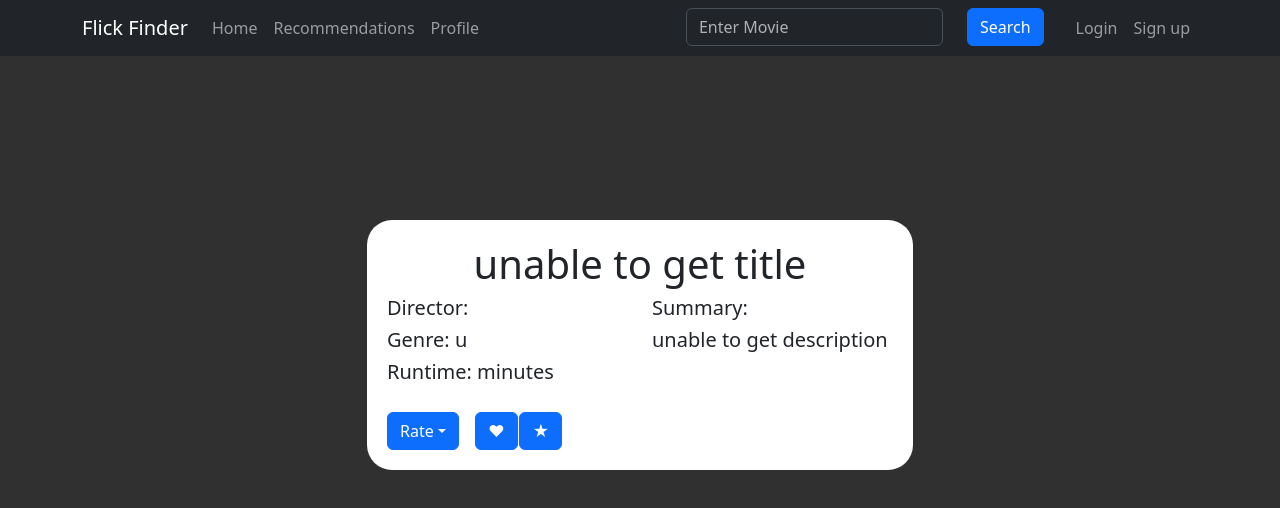
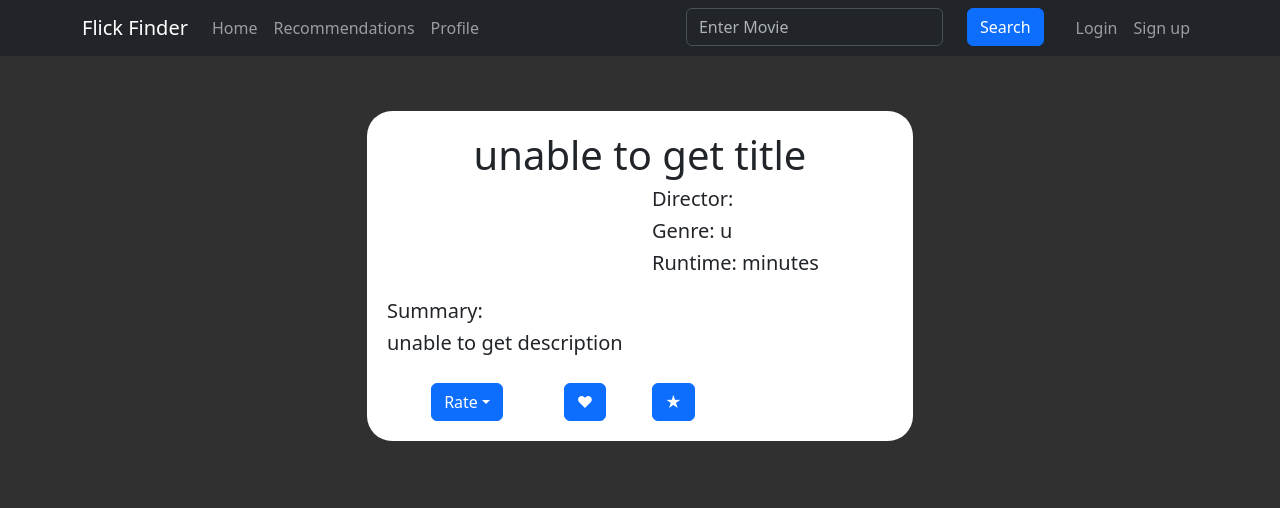
Before and after one commit to trallen22/Flick-Finder, a React (Create React App) app in the folder frontend/: page /movie in a window 1280 px wide. Shown: the top 508 px of the page. Built offline with nearby package versions, Linux system fonts and the light colour scheme; no server answers.

Commit message:
Changed movie cards

```diff
--- a/frontend/src/App.css
+++ b/frontend/src/App.css
@@ -16,7 +16,7 @@
   background: white;
   border-radius: 25px;
   align-items: center; /* Center align the content inside the header */
-  margin: 30% auto; /* Center horizontally */
+  margin: 10% auto; /* Center horizontally */
   max-width: 800px; /* Adjust the max-width as per your preference */
   padding: 20px; /* Add padding for better appearance */
 }
--- a/frontend/src/pages/movie.js
+++ b/frontend/src/pages/movie.js
@@ -20,6 +20,8 @@ function Movie() {
         genre: "unable to get genreas"
     });
 
+    const [posterPath, setPosterPath] = useState('');
+
     // const [movie_rating, setRating] = useState(0);
 
     useEffect(() => {
@@ -32,6 +34,25 @@ function Movie() {
             })
         });
     }, [location.pathname]);
+
+    useEffect(() => {
+        if (movieDetails.id) {
+            getPoster(movieDetails);
+        }
+    }, [movieDetails]);
+
+
+
+    function getPoster(movies){
+        fetch(`https://api.themoviedb.org/3/movie/${movies.id}?api_key=1b8a109c8da35481eb8e3f6a4d977ace&language=en-US`)
+              .then(res => res.json())
+              .then(data => {
+                console.log(data)
+                setPosterPath(`https://image.tmdb.org/t/p/w200${data.poster_path}`)
+                //posterURL: `https://image.tmdb.org/t/p/w200${data.poster_path}`
+              });
+
+    }
 
     async function handleLike(){
         console.log('Liked')
@@ -103,7 +124,8 @@ function Movie() {
 		}
     }
 
-    console.log(movieDetails.genre)
+    console.log(posterPath)
+    console.log(movieDetails)
 
     return (
         <Container className="Movie">
@@ -113,22 +135,26 @@ function Movie() {
                         <h1>{movieDetails.title}</h1>
                         <Row>
                             <Col>
+                                {posterPath && <img variant="top" src={posterPath} style={{ width: '16rem' }} />}
+                            </Col>
+                            <Col className="d-flex flex-column text-start justify-content-end">
                                 <h5 className="text-start">Director: {movieDetails.director}</h5>
                                 <h5 className="text-start">Genre: {movieDetails.genre[0]}</h5>
                                 <h5 className="text-start">Runtime: {movieDetails.runtime} minutes</h5>
                             </Col>
+
+                        </Row>
+                        <Row>
                             <Col>
+                                <p></p>
                                 <h5 className="text-start">Summary:</h5>
                                 <h5 className="text-start">{movieDetails.description}</h5>
                             </Col>
-
                         </Row>
-                {/* <h5>Director: {movieDetails.director}</h5> */}
-                {/* <p>Cast: {movieDetails.cast[0]}</p> */}
-                {/* <h5>Summary: {movieDetails.description}</h5> */}
                         <div className="buttons-container">
                             <Row>
-                    <Col xs={12} sm={3} lg={2}>
+                                <Col xs={{ span: 12, offset: 1 }} sm={3} lg={2}>
+                                    <DropdownButton id="dropdown-basic-button" title="Rate">
                                     <DropdownButton id="dropdown-basic-button" title="Rate">
                                     <Dropdown.Item onClick={() => { handleRating(5);}}>5</Dropdown.Item>
                                     <Dropdown.Item onClick={() => { handleRating(4.5);}}>4.5</Dropdown.Item>
@@ -141,23 +167,20 @@ function Movie() {
                                     <Dropdown.Item onClick={() => { handleRating(1);}}>1</Dropdown.Item>
                                     <Dropdown.Item onClick={() => { handleRating(0.5);}}>0.5</Dropdown.Item>
                                     </DropdownButton>
+                                    </DropdownButton>
                                 </Col>
-                    <Col xs={12} sm={2} lg={1}>
+                                <Col xs={{span: 12, offset: 1}} sm={2} lg={1}>
                                     <Button variant="primary" onClick={handleLike} className="like-button">&hearts;</Button>
                                 </Col>
-                    <Col xs={12} sm={2} lg={1}>
+                                <Col xs={{span: 12, offset: 1}} sm={2} lg={1}>
                                     <Button variant="primary" onClick={handleFavorite} className="fav-button">&#9733;</Button>
                                 </Col>
-                    {/* <Col className="text-end align-bottom">
-                        <h4>Runtime: {movieDetails.runtime} minutes</h4>
-                    </Col> */}
                             </Row>
                         </div>
                     </div>
                 </Col>
             </Row>
         </Container>
-
     );
 }
 
--- a/frontend/src/pages/profile.js
+++ b/frontend/src/pages/profile.js
@@ -27,15 +27,19 @@ function Profile() {
     const [curTab, setTab] = useState("")
 
     useEffect(() => {
+        setIsLoading(true); //Set loading state to true when fetching user data
         fetch("/profile").then((res) => {
             res.json().then((data) => {
                 setUser(data);
+                setIsLoading(false); // Set loading state to false after user data is loaded
             })
             .catch((error) => {
                 console.log(error);
+                setIsLoading(false); // Set loading state to false if an error occurs
             })
         });
     }, []);
+
 
     async function setActiveTab(activeTab) {
         console.log(activeTab);
@@ -43,7 +47,7 @@ function Profile() {
         try {
             setDisplay(true);
             setTab(activeTab);
-            setIsLoading(true); // Set loading state to true when fetching data
+            // setIsLoading(true); // Set loading state to true when fetching data
             if (activeTab === "likes") {
                 setDetails(curUser.likes);
             } else if (activeTab === "recents") {
@@ -57,7 +61,7 @@ function Profile() {
         } catch (error) {
             console.error('Error during changing opinion')
         } finally {
-            setIsLoading(false); // Set loading state to false after data fetching completes
+            // setIsLoading(false); // Set loading state to false after data fetching completes
         }
     }
 
@@ -84,7 +88,7 @@ function Profile() {
         const movieData = await Promise.all(movieDataPromises);
         setDetails(movieData);
     };
-
+    console.log(isLoading)
     return (
         <Container className="profile-container">
             <Row className="profile-header">
@@ -121,7 +125,7 @@ function Profile() {
             </Row>
             <Row>
                 {isLoading ? ( // Display spinner when data is loading
-                    <Spinner animation="border" role="status">
+                    <Spinner animation="border" role="status" className="align-items-middle">
                         <span className="visually-hidden">Loading...</span>
                     </Spinner>
                 ) : (
```
Lines whose indentation alone changed are shown as unchanged.
